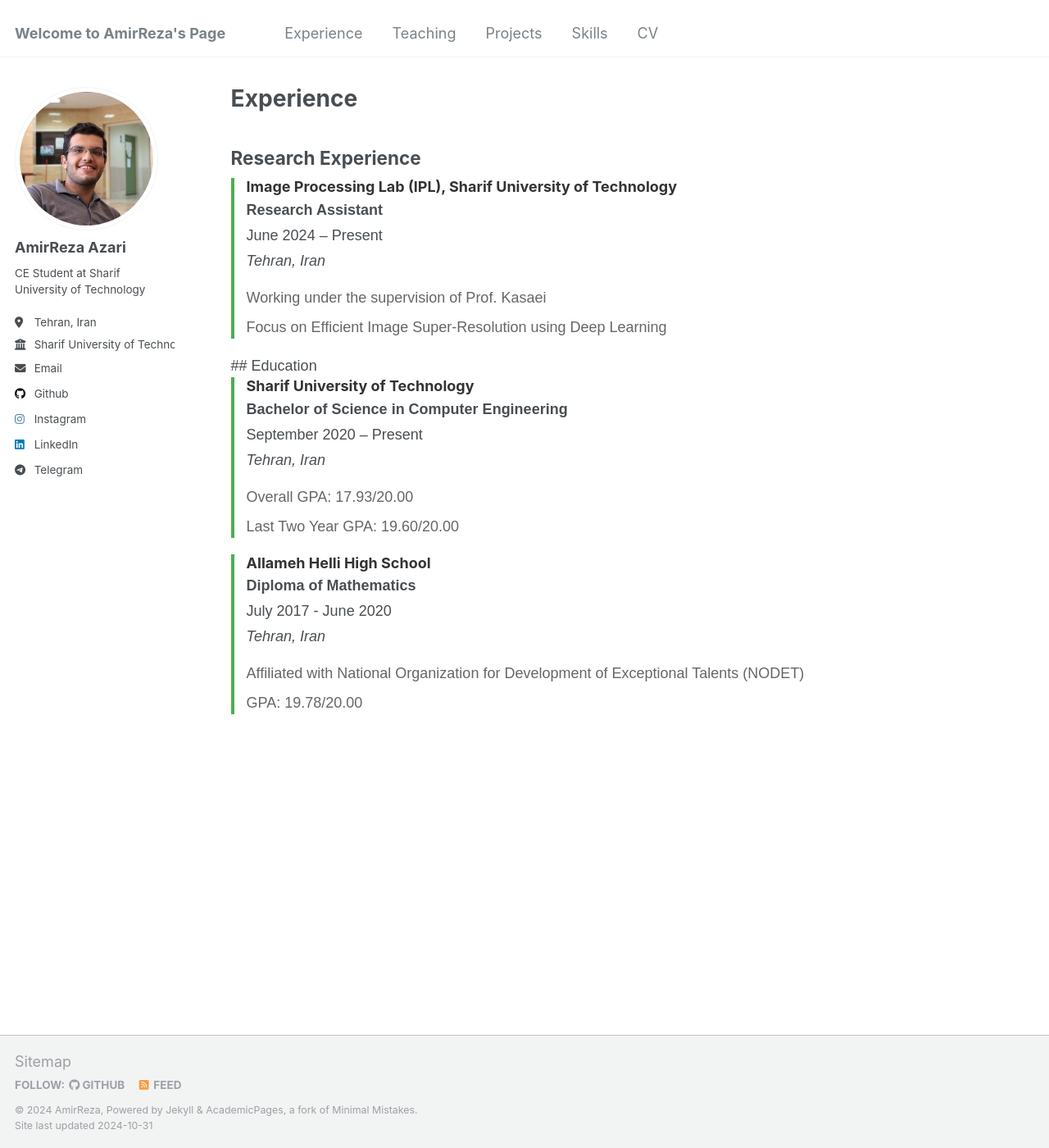
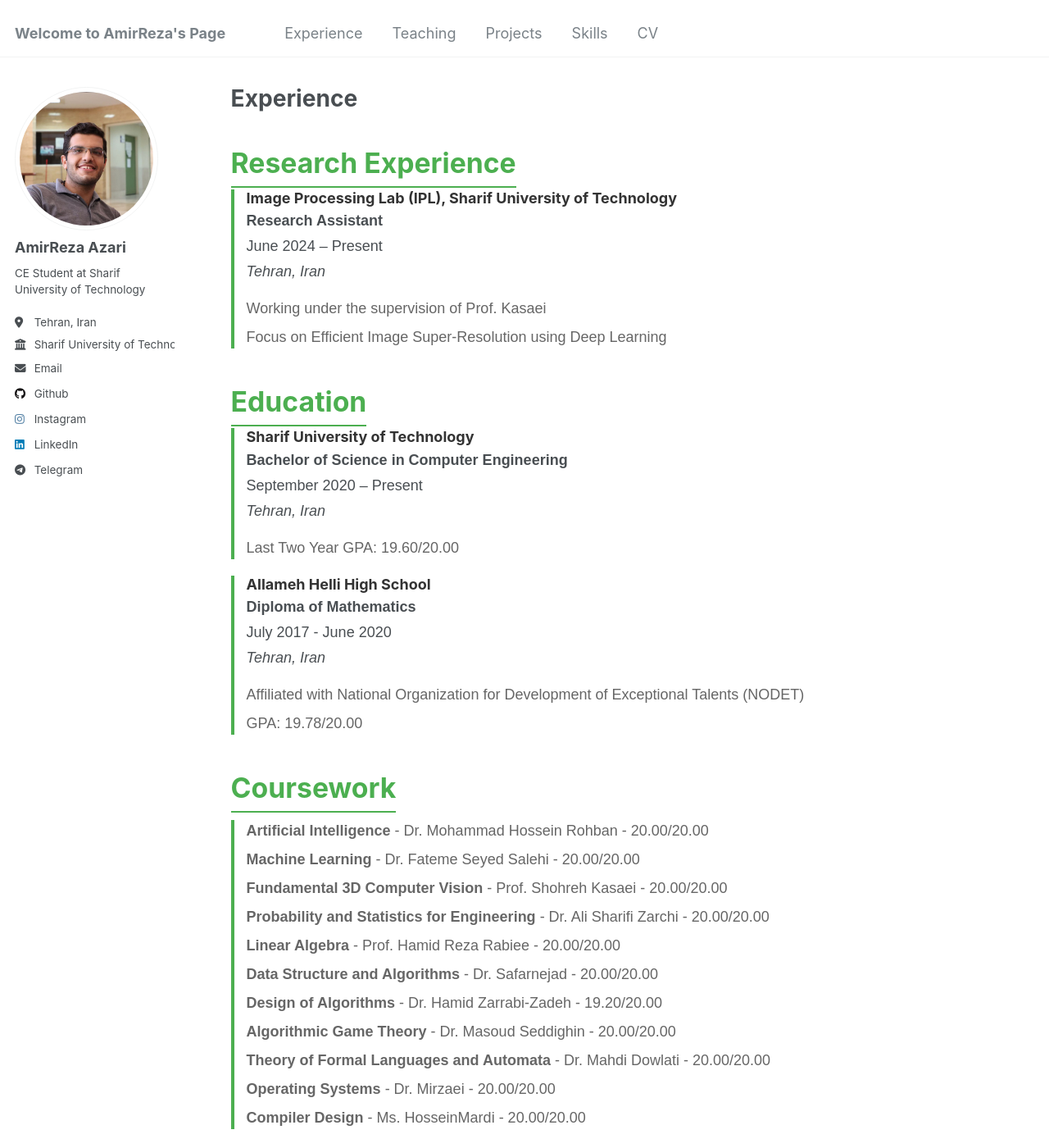
Before and after one commit to Amirreza81/Amirreza81.github.io, a Jekyll site: the page built from _pages/education.md, in a window 1280 px wide and 1400 px high. Shown: the whole window at 82% size. Built offline with Jekyll 4.4.1, drawn with Linux system fonts in a browser that asks for light colours.

Commit message:
Add coursework

```diff
--- a/_pages/education.md
+++ b/_pages/education.md
@@ -5,12 +5,12 @@ permalink: /experience/
 author_profile: true
 ---
 
-## Research Experience
+## <span class="section-title">Research Experience</span>
 
-<div class="education-section">
+<div class="experience-section">
 
   <!-- Research Experience Section -->
-  <div class="edu-item">
+  <div class="exp-item">
     <h3>Image Processing Lab (IPL), Sharif University of Technology</h3>
     <p><strong>Research Assistant</strong></p>
     <p>June 2024 – Present</p>
@@ -21,21 +21,24 @@ author_profile: true
     </ul>
   </div>
 
+</div>
+
+## <span class="section-title">Education</span>
+
+<div class="experience-section">
+
   <!-- Education Section -->
-  ## Education
-
-  <div class="edu-item">
+  <div class="exp-item">
     <h3>Sharif University of Technology</h3>
     <p><strong>Bachelor of Science in Computer Engineering</strong></p>
     <p>September 2020 – Present</p>
     <p><em>Tehran, Iran</em></p>
     <ul>
-      <li>Overall GPA: 17.93/20.00</li>
       <li>Last Two Year GPA: 19.60/20.00</li>
     </ul>
   </div>
 
-  <div class="edu-item">
+  <div class="exp-item">
     <h3>Allameh Helli High School</h3>
     <p><strong>Diploma of Mathematics</strong></p>
     <p>July 2017 - June 2020</p>
@@ -48,27 +51,56 @@ author_profile: true
 
 </div>
 
+## <span class="section-title">Coursework</span>
+
+<div class="experience-section">
+  <div class="exp-item">
+    <ul>
+      <li><strong>Artificial Intelligence</strong> - Dr. Mohammad Hossein Rohban - 20.00/20.00</li>
+      <li><strong>Machine Learning</strong> - Dr. Fateme Seyed Salehi - 20.00/20.00</li>
+      <li><strong>Fundamental 3D Computer Vision</strong> - Prof. Shohreh Kasaei - 20.00/20.00</li>
+      <li><strong>Probability and Statistics for Engineering</strong> - Dr. Ali Sharifi Zarchi - 20.00/20.00</li>
+      <li><strong>Linear Algebra</strong> - Prof. Hamid Reza Rabiee - 20.00/20.00</li>
+      <li><strong>Data Structure and Algorithms</strong> - Dr. Safarnejad - 20.00/20.00</li>
+      <li><strong>Design of Algorithms</strong> - Dr. Hamid Zarrabi-Zadeh - 19.20/20.00</li>
+      <li><strong>Algorithmic Game Theory</strong> - Dr. Masoud Seddighin - 20.00/20.00</li>
+      <li><strong>Theory of Formal Languages and Automata</strong> - Dr. Mahdi Dowlati - 20.00/20.00</li>
+      <li><strong>Operating Systems</strong> - Dr. Mirzaei - 20.00/20.00</li>
+      <li><strong>Compiler Design</strong> - Ms. HosseinMardi - 20.00/20.00</li>
+    </ul>
+  </div>
+</div>
+
 <style>
-  .education-section {
+  .experience-section {
     font-family: Arial, sans-serif;
   }
-  .edu-item {
+  .section-title {
+    color: #4CAF50;
+    font-size: 1.5em;
+    font-weight: bold;
+    border-bottom: 2px solid #4CAF50;
+    padding-bottom: 8px;
+    margin-top: 20px;
+  }
+  .exp-item {
     border-left: 4px solid #4CAF50;
     padding-left: 15px;
     margin-bottom: 20px;
   }
-  .edu-item h3 {
+  .exp-item h3 {
     margin: 0;
     color: #333;
   }
-  .edu-item p {
+  .exp-item p {
     margin: 4px 0;
   }
-  .edu-item ul {
+  .exp-item ul {
     list-style-type: none;
     padding: 0;
   }
-  .edu-item li {
+  .exp-item li {
     color: #666;
+    margin-bottom: 8px;
   }
 </style>
```
